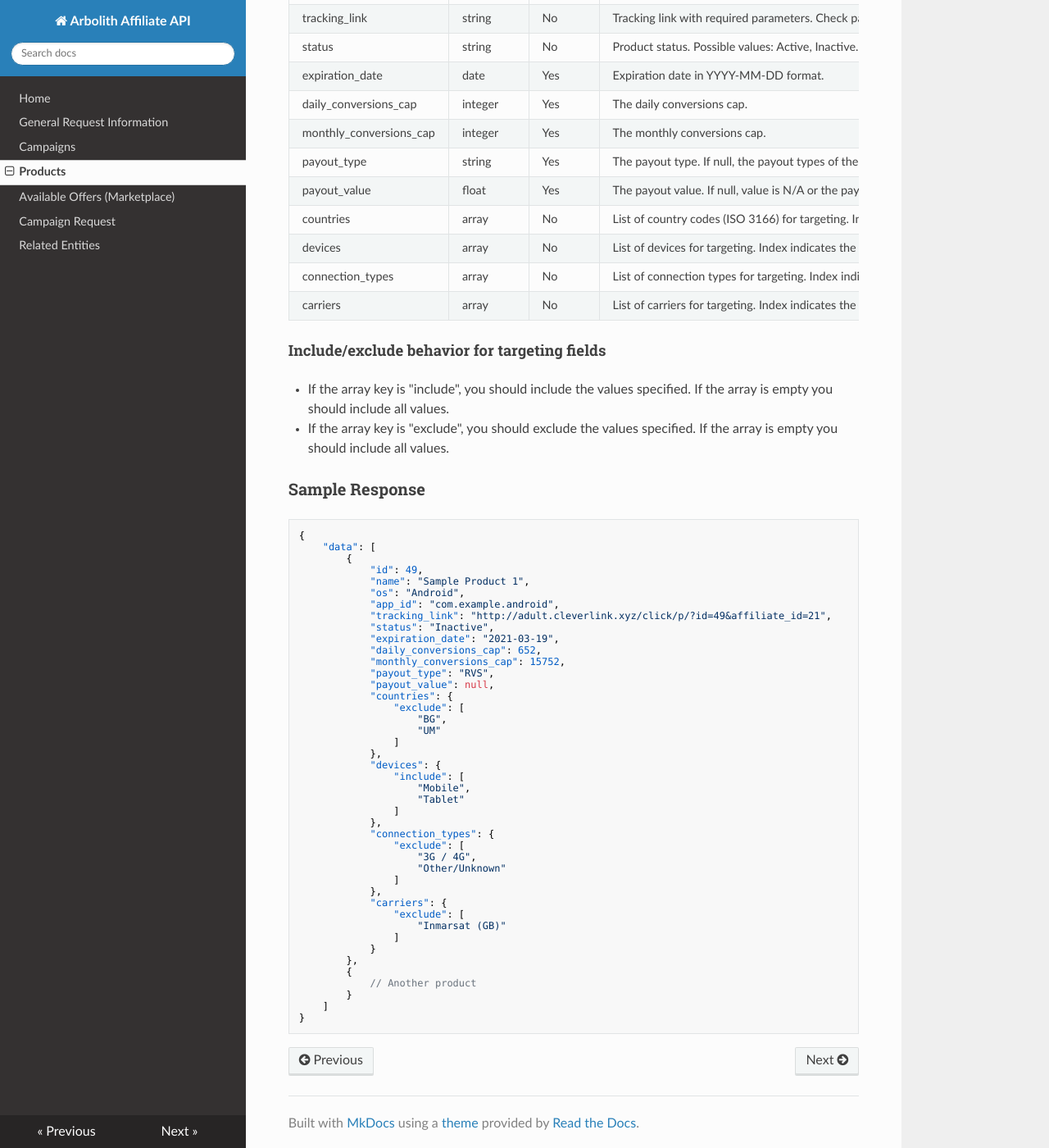
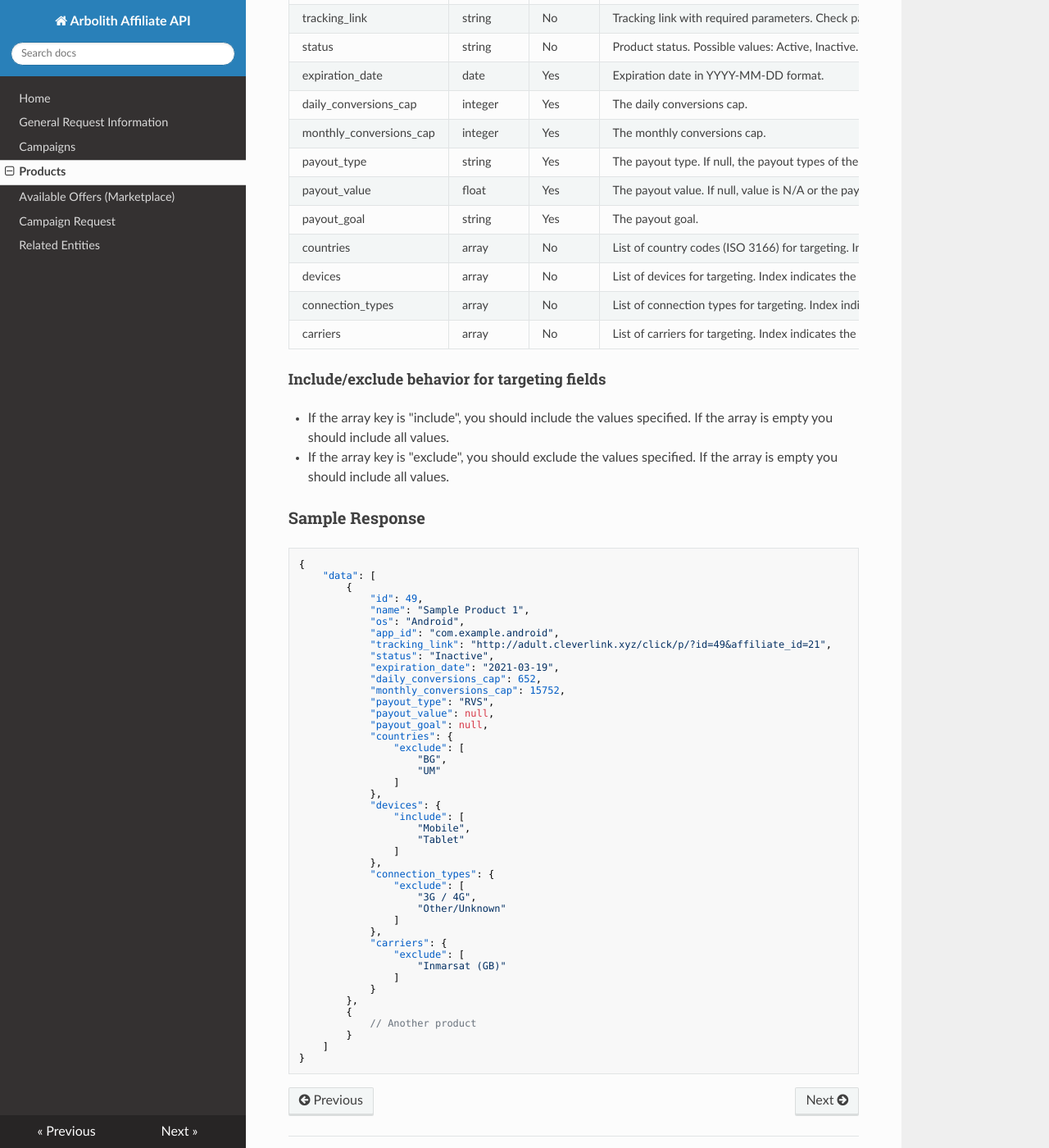
Before and after one commit to automizer-cloud/automizer.cloud-affiliate-api-docs, an MkDocs documentation site: the page built from docs/products.md, in a window 1280 px wide and 1400 px high, scrolled down 516 px. Shown: the whole window at 82% size. Built offline with MkDocs 1.6.1, drawn with Linux system fonts in a browser that asks for light colours; nearby versions of some CDN libraries; old or Windows-style settings are respelled for this version of MkDocs.

Commit message:
Update docs

```diff
--- a/docs/products.md
+++ b/docs/products.md
@@ -21,6 +21,7 @@ daily_conversions_cap    | integer   | Yes      | The daily conversions cap.
 monthly_conversions_cap  | integer   | Yes      | The monthly conversions cap.
 payout_type              | string    | Yes      | The payout type. If null, the payout types of the offers involved are being used.
 payout_value             | float     | Yes      | The payout value. If null, value is N/A or the payout values of the offers involved are being used.
+payout_goal              | string    | Yes      | The payout goal.
 countries                | array     | No       | List of country codes (ISO 3166) for targeting. Index indicates the operation (include/exclude).
 devices                  | array     | No       | List of devices for targeting. Index indicates the operation (include/exclude). Check the Related Entities section for a list of possible values.
 connection_types         | array     | No       | List of connection types for targeting. Index indicates the operation (include/exclude). Check the Related Entities section for a list of possible values.
@@ -48,6 +49,7 @@ carriers                 | array     | No       | List of carriers for targeting
             "monthly_conversions_cap": 15752,
             "payout_type": "RVS",
             "payout_value": null,
+            "payout_goal": null,
             "countries": {
                 "exclude": [
                     "BG",
```
